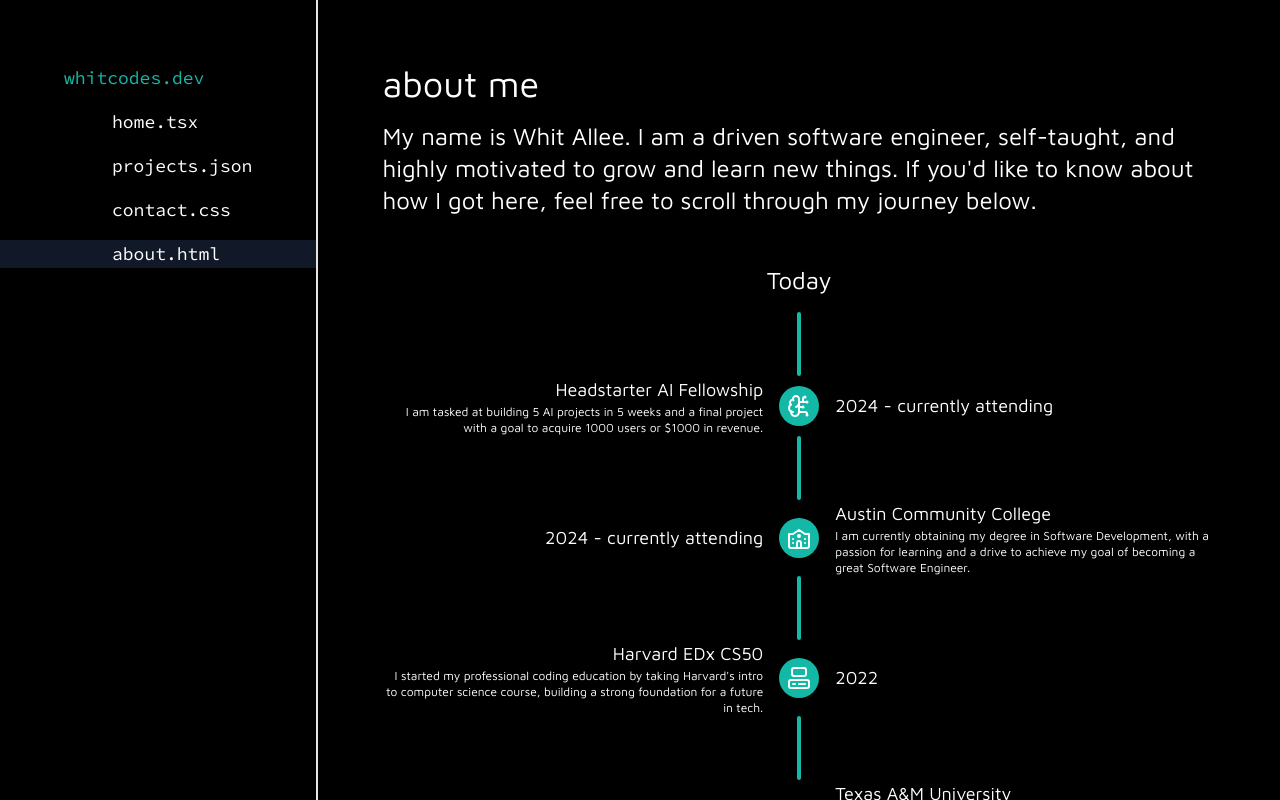
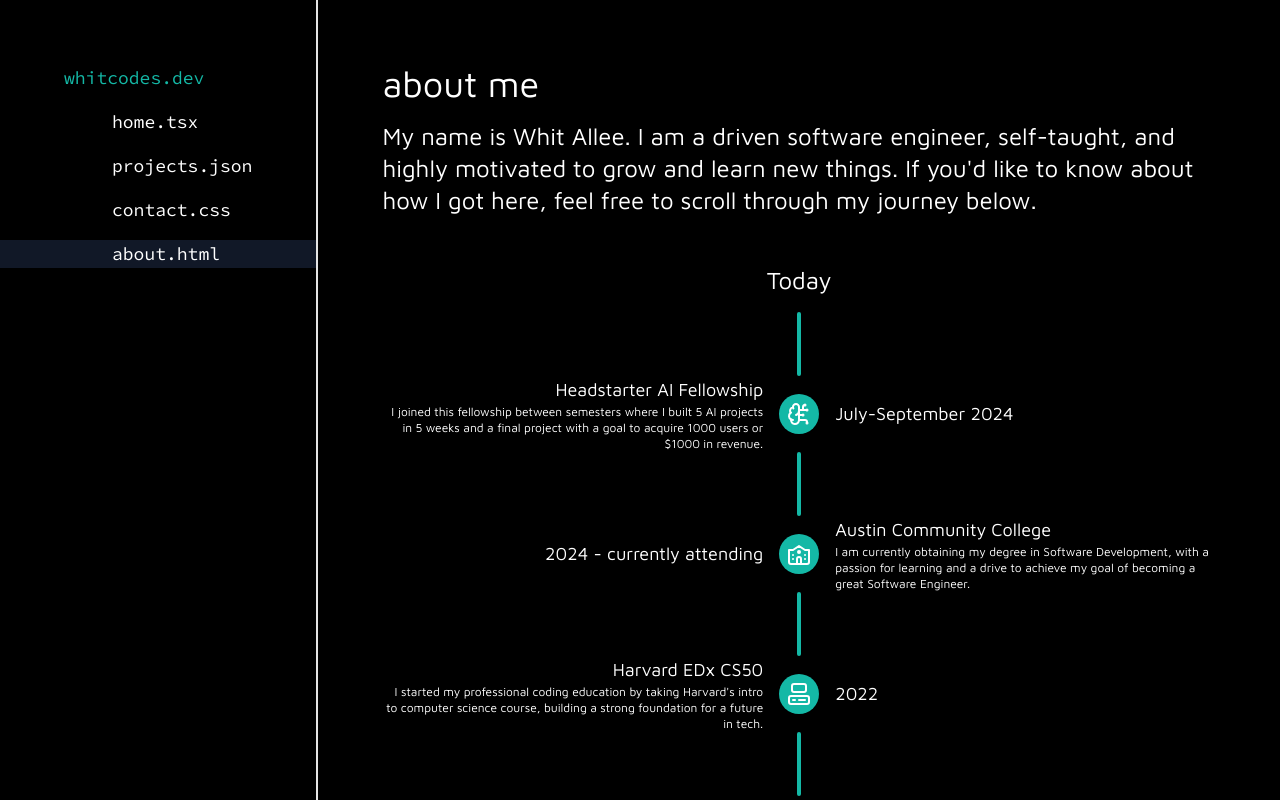
Before and after one commit to whitallee/portfolio, a Next.js app: page /about in a window 1280 px wide. Built offline with nearby package versions, Linux system fonts and the light colour scheme.

Commit message:
updated about me for headstarter ai

```diff
--- a/app/about/page.tsx
+++ b/app/about/page.tsx
@@ -24,9 +24,9 @@ export default function Projects() {
                 <span className="py-4">Today</span>
                 <TimelineConnector/>
                 <TimelineItem
-                    date="2024 - currently attending"
+                    date="July-September 2024"
                     name="Headstarter AI Fellowship"
-                    description="I am tasked at building 5 AI projects in 5 weeks and a final project with a goal to acquire 1000 users or $1000 in revenue."
+                    description="I joined this fellowship between semesters where I built 5 AI projects in 5 weeks and a final project with a goal to acquire 1000 users or $1000 in revenue."
                     reverse={false}
                 ><BrainCircuit/></TimelineItem>
                 <TimelineConnector/>
```
